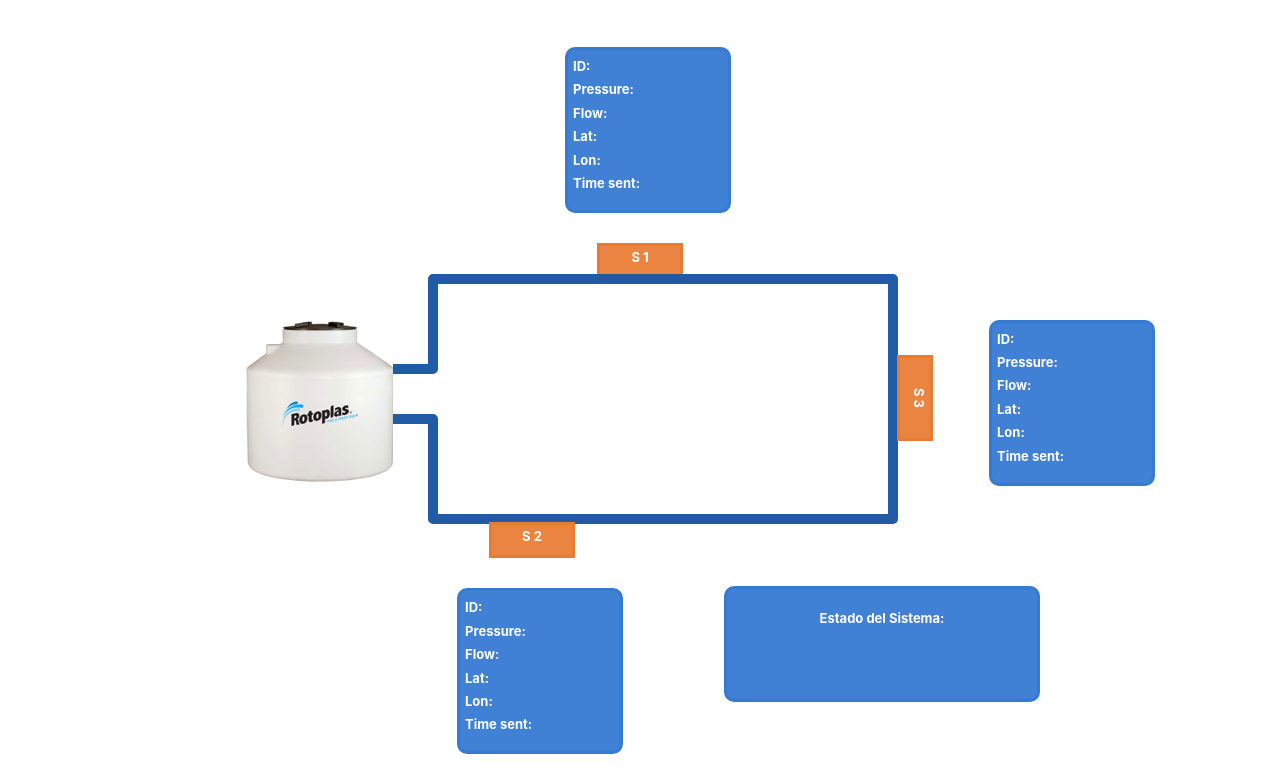
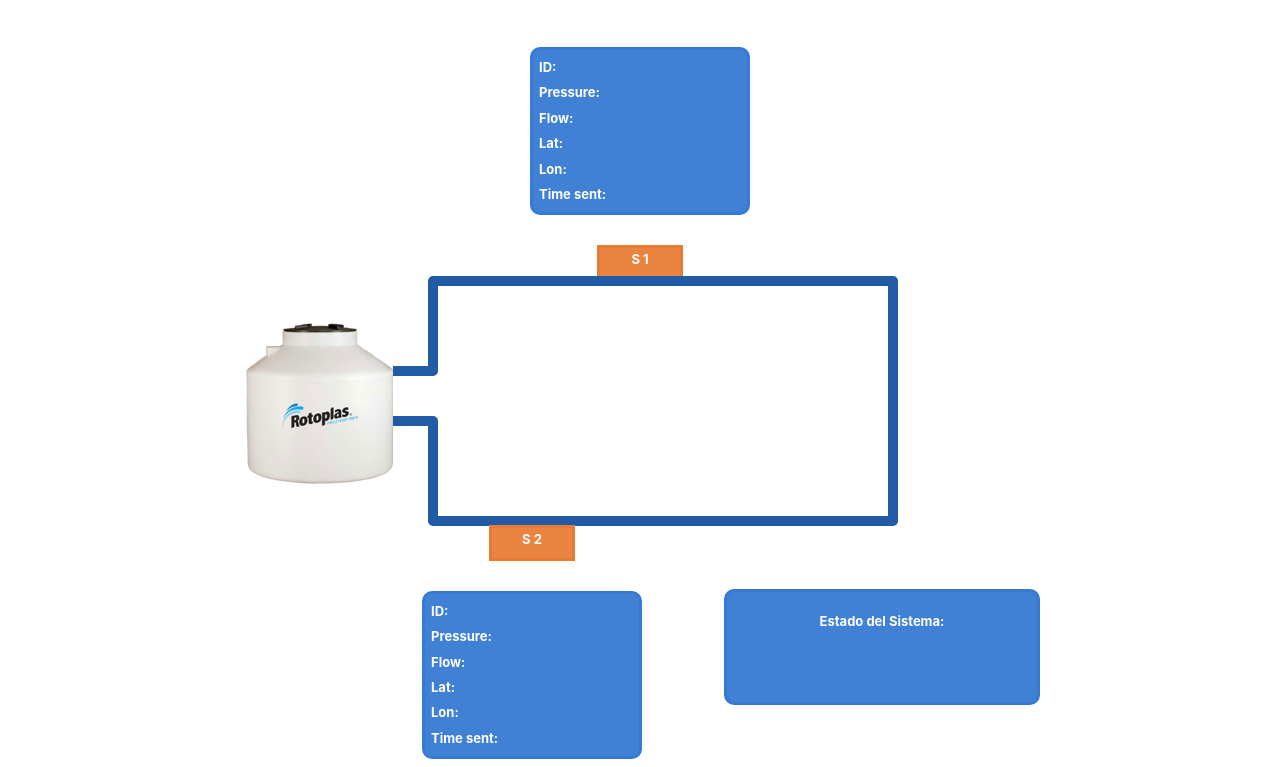
Before and after one commit to pamply/poseidon-webapp, a Vue app: page index.html in a window 1280 px wide. Shown: the part 230-997 px from the top of the page. Built offline with nearby package versions, Linux system fonts and the light colour scheme; no server answers.

Commit message:
Updating style. Increasing width for metric containers

```diff
--- a/index.html
+++ b/index.html
@@ -16,7 +16,7 @@
         <div id="diagram-container">
           <!-- HEADER diagram -->
           <div>
-            <div style="width: 150px; margin:0 auto;">
+            <div class="div-container-metrics">
               <div class="container-box container-metrics" >
                 <div class="table" id="sensor1">
                   <div class="table-row">
@@ -61,10 +61,10 @@
               </svg>
             </div>
             <div class="vertical-parent">
-              <div class="sensor vertical"><span>S 3</span></div>
+              <!-- <div class="sensor vertical"><span>S 3</span></div>-->
             </div>
             <div>
-              <div class="container-box container-metrics">
+              <!-- <div class="container-box container-metrics div-container-metrics-right">
                 <div class="table" id="sensor3">
                   <div class="table-row">
                     <div class="table-cell"><span class="key-metric">ID:</span></div>
@@ -91,14 +91,14 @@
                     <div class="table-cell"><span class="value-metric">{{timeSent}}</span></div>
                   </div>
                  </div>
-              </div>
+              </div> -->
             </div>
           </div>
 
           <!-- FOOTER diagram -->
           <div id="footer-diagram">
             <div></div>
-            <div style="width: 150px; margin:0 auto;">
+            <div class="div-container-metrics">
               <div class="sensor sensor-bottom"><span>S 2</span></div>
               <div class="container-box container-metrics">
                 <div class="table" id="sensor2">
```
Also changed, not shown: dist/build.css.
